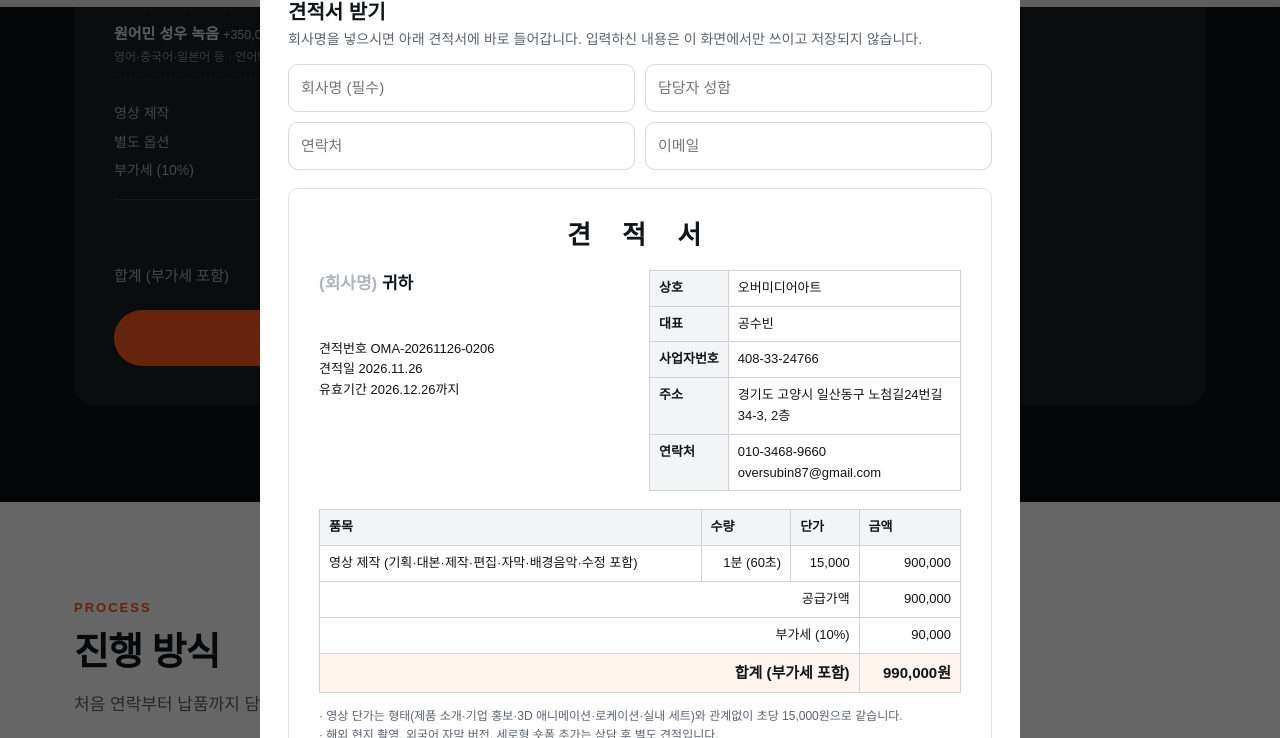
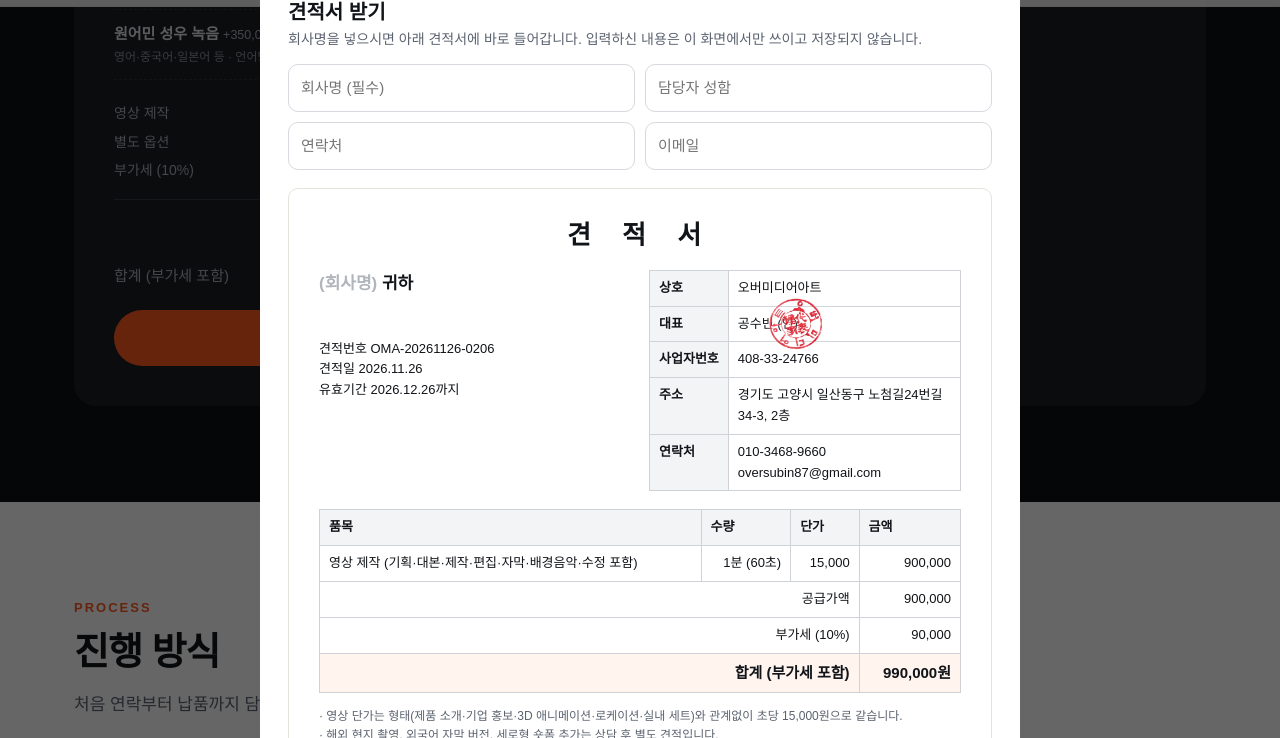
Before and after one commit to subinkong-web/oma-biz-site, a plain HTML site: page index.html in a window 1280 px wide. Both pictures are taken after a click on the button "견적서 받기". Shown: the part 4670-5408 px from the top of the page. Drawn offline with Linux system fonts and the light colour scheme; a web font is replaced by a local one.

Commit message:
Add company seal to quote
Co-Authored-By: Claude Opus 5.5 <noreply@anthropic.com>

```diff
--- a/index.html
+++ b/index.html
@@ -138,6 +138,7 @@ input[type=range]{width:100%;accent-color:var(--acc);height:28px}
 .qdoc th{background:#f3f4f6;font-weight:700;white-space:nowrap}
 .qdoc td.n{text-align:right;white-space:nowrap}
 .qdoc .qtot td{font-weight:800;font-size:15px;background:#fff4ee}
+.qdoc td.qseal{position:relative}.qdoc td.qseal img{position:absolute;left:38px;top:50%;width:58px;height:58px;transform:translateY(-50%);opacity:.92;pointer-events:none;-webkit-print-color-adjust:exact;print-color-adjust:exact}
 .qdoc .qnote{margin-top:14px;color:#5b6370;font-size:12px}
 @media(max-width:600px){.qform{grid-template-columns:1fr}.qdoc{padding:16px}.qdoc .qmeta{grid-template-columns:1fr}.orow{flex-wrap:wrap}}
 @media print{body>*:not(#qm){display:none!important}#qm{position:static;display:block;background:none;padding:0}.qbox{width:100%;padding:0}.noprint{display:none!important}.qdoc{border:0;padding:0}}
@@ -463,7 +464,7 @@ function drawQ(){
  qd.innerHTML = `<h2>견 적 서</h2>
  <div class="qmeta">
   <div><b style="font-size:17px">${co} 귀하</b><br>${v('q_nm') ? '담당 '+v('q_nm')+'<br>' : ''}${v('q_tel') ? v('q_tel')+'<br>' : ''}${v('q_mail')}<br><br>견적번호 ${qno}<br>견적일 ${qdate}<br>유효기간 ${until.getFullYear()}.${pad(until.getMonth()+1)}.${pad(until.getDate())}까지</div>
-  <div><table><tr><th>상호</th><td>오버미디어아트</td></tr><tr><th>대표</th><td>공수빈</td></tr><tr><th>사업자번호</th><td>408-33-24766</td></tr><tr><th>주소</th><td>경기도 고양시 일산동구 노첨길24번길 34-3, 2층</td></tr><tr><th>연락처</th><td>010-3468-9660<br>oversubin87@gmail.com</td></tr></table></div>
+  <div><table><tr><th>상호</th><td>오버미디어아트</td></tr><tr><th>대표</th><td class="qseal">공수빈 (인)<img src="media/oma_seal.png" alt=""></td></tr><tr><th>사업자번호</th><td>408-33-24766</td></tr><tr><th>주소</th><td>경기도 고양시 일산동구 노첨길24번길 34-3, 2층</td></tr><tr><th>연락처</th><td>010-3468-9660<br>oversubin87@gmail.com</td></tr></table></div>
  </div>
  <table><tr><th>품목</th><th>수량</th><th>단가</th><th>금액</th></tr>
   ${rows.map(r => `<tr><td>${r[0]}</td><td class="n">${r[1]}</td><td class="n">${won(r[2])}</td><td class="n">${won(r[3])}</td></tr>`).join('')}
```
Also changed, not shown: media/oma_seal.png (added).
